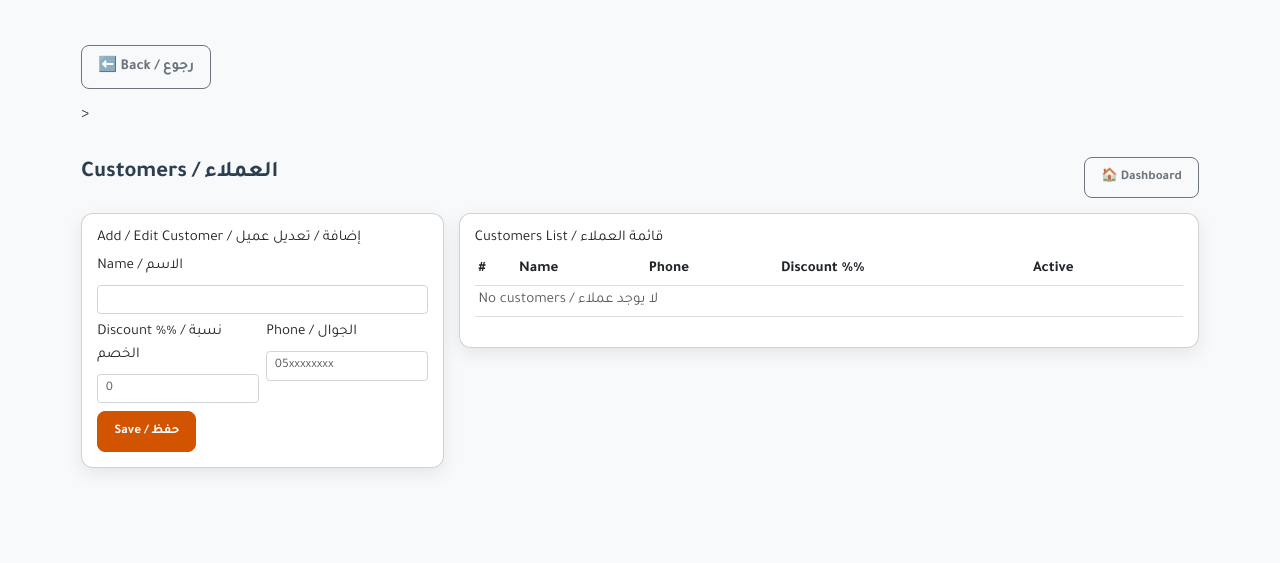
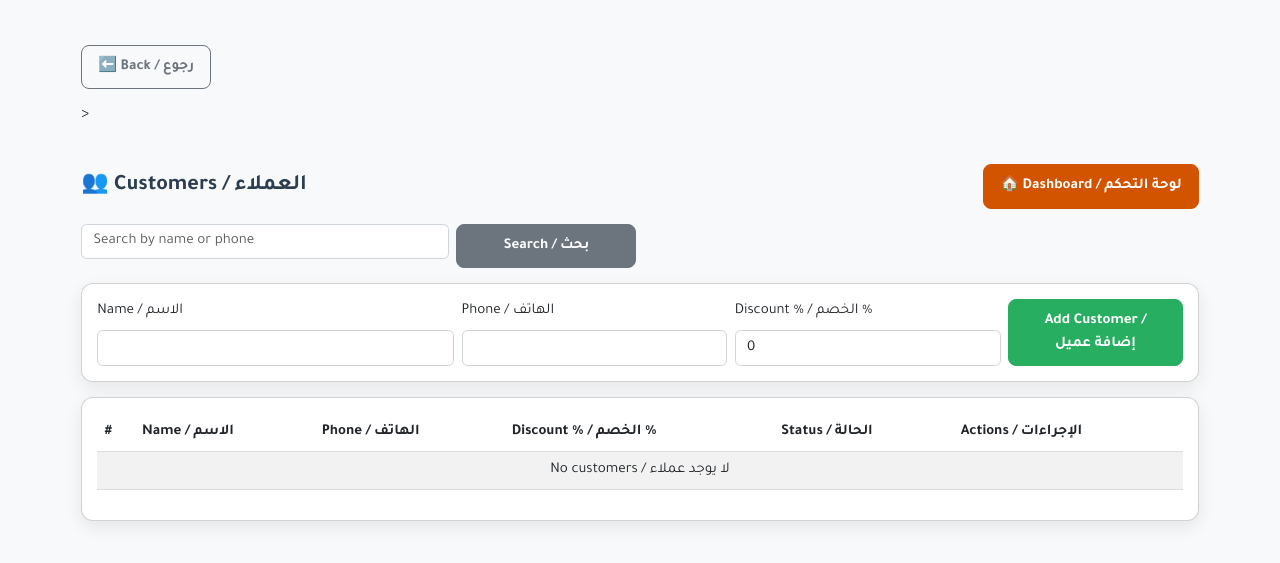
Before and after one commit to fysl71443-coder/last_try, a Python web app: template templates/customers.html in a window 1280 px wide. Shown: the part 61-624 px from the top of the page. Run offline with Jinja, Linux system fonts and the light colour scheme; the template is opened without the code that fills it, so the values that code supplies are empty.

Commit message:
Customers/Menu screens: fix templates to match new routes; correct forms and actions

```diff
--- a/templates/customers.html
+++ b/templates/customers.html
@@ -1,80 +1,66 @@
 {% extends 'base.html' %}
 {% block title %}{{ _('Customers / العملاء') }}{% endblock %}
 {% block content %}
-<div class="container py-3">
+<div class="container py-4">
   <div class="d-flex justify-content-between align-items-center mb-3">
-    <h4>{{ _('Customers / العملاء') }}</h4>
-    <a class="btn btn-outline-secondary btn-sm" href="{{ url_for('dashboard') }}">🏠 {{ _('Dashboard') }}</a>
+    <h3 class="mb-0">👥 {{ _('Customers / العملاء') }}</h3>
+    <a href="{{ url_for('dashboard') }}" class="btn btn-primary">🏠 {{ _('Dashboard / لوحة التحكم') }}</a>
   </div>
 
-  <div class="row g-3">
-    <div class="col-lg-4">
-      <div class="card p-3">
-        <h6 class="mb-2">{{ _('Add / Edit Customer / إضافة / تعديل عميل') }}</h6>
-        <form method="post" action="{{ url_for('customers_add') }}" class="row g-2">
+  <form method="GET" class="row g-2 mb-3">
+    <div class="col-md-4"><input name="q" class="form-control" placeholder="{{ _('Search by name or phone') }}" value="{{ request.args.get('q','') }}"></div>
+    <div class="col-md-2"><button class="btn btn-secondary w-100">{{ _('Search / بحث') }}</button></div>
+  </form>
+
+  <div class="card mb-3"><div class="card-body">
+    <form method="POST" class="row g-2 align-items-end" action="{{ url_for('customers') }}">
       <input type="hidden" name="csrf_token" value="{{ csrf_token() }}"/>
-          <div class="col-12">
-            <label class="form-label form-label-sm">{{ _('Name / الاسم') }}</label>
-            <input name="name" class="form-control form-control-sm" required/>
+      <div class="col-md-4">
+        <label class="form-label">{{ _('Name / الاسم') }}</label>
+        <input name="name" class="form-control" required>
       </div>
-          <div class="col-6">
-            <label class="form-label form-label-sm">{{ _('Discount %% / نسبة الخصم') }}</label>
-            <input type="number" name="discount_percent" step="0.01" min="0" max="100" class="form-control form-control-sm" placeholder="0"/>
+      <div class="col-md-3">
+        <label class="form-label">{{ _('Phone / الهاتف') }}</label>
+        <input name="phone" class="form-control">
       </div>
-          <div class="col-6">
-            <label class="form-label form-label-sm">{{ _('Phone / الجوال') }}</label>
-            <input name="phone" class="form-control form-control-sm" placeholder="05xxxxxxxx"/>
+      <div class="col-md-3">
+        <label class="form-label">{{ _('Discount % / الخصم %') }}</label>
+        <input name="discount_percent" type="number" step="0.01" value="0" class="form-control">
       </div>
-          <div class="col-12">
-            <button class="btn btn-sm btn-primary">{{ _('Save / حفظ') }}</button>
+      <div class="col-md-2">
+        <button class="btn btn-success w-100">{{ _('Add Customer / إضافة عميل') }}</button>
       </div>
     </form>
-      </div>
-    </div>
-    <div class="col-lg-8">
-      <div class="card p-3">
-        <h6 class="mb-2">{{ _('Customers List / قائمة العملاء') }}</h6>
+  </div></div>
+
+  <div class="card"><div class="card-body">
     <div class="table-responsive">
-          <table class="table table-sm align-middle">
-            <thead>
-              <tr>
-                <th>#</th>
-                <th>{{ _('Name') }}</th>
-                <th>{{ _('Phone') }}</th>
-                <th>{{ _('Discount %%') }}</th>
-                <th>{{ _('Active') }}</th>
-                <th></th>
-              </tr>
-            </thead>
+      <table class="table table-striped">
+        <thead><tr>
+          <th>#</th><th>{{ _('Name / الاسم') }}</th><th>{{ _('Phone / الهاتف') }}</th>
+          <th>{{ _('Discount % / الخصم %') }}</th><th>{{ _('Status / الحالة') }}</th><th>{{ _('Actions / الإجراءات') }}</th>
+        </tr></thead>
         <tbody>
           {% for c in customers %}
           <tr>
-                <td>{{ c.id }}</td>
+            <td>{{ loop.index }}</td>
             <td>{{ c.name }}</td>
             <td>{{ c.phone or '-' }}</td>
-                <td>{{ '%.2f'|format(c.discount_percent or 0) }}</td>
+            <td>{{ c.discount_percent or 0 }}%</td>
+            <td><span class="badge bg-{{ 'success' if c.active else 'secondary' }}">{{ _('Active') if c.active else _('Inactive') }}</span></td>
             <td>
-                  {% if c.active %}<span class="badge bg-success">{{ _('Active') }}</span>{% else %}<span class="badge bg-secondary">{{ _('Inactive') }}</span>{% endif %}
-                </td>
-                <td class="text-nowrap">
-                  <form method="post" action="{{ url_for('customers_toggle', customer_id=c.id) }}" class="d-inline">
+              <form method="post" action="{{ url_for('customers_toggle', cid=c.id) }}" onsubmit="return confirm('{{ _('Confirm toggle status? / تأكيد تغيير الحالة؟') }}')">
                 <input type="hidden" name="csrf_token" value="{{ csrf_token() }}"/>
-                    <button class="btn btn-sm btn-outline-secondary">{{ _('Toggle / تفعيل/تعطيل') }}</button>
-                  </form>
-                  <form method="post" action="{{ url_for('customers_delete', customer_id=c.id) }}" class="d-inline" onsubmit="return confirm('{{ _('Delete customer? / حذف العميل؟') }}');">
-                    <input type="hidden" name="csrf_token" value="{{ csrf_token() }}"/>
-                    <button class="btn btn-sm btn-outline-danger">{{ _('Delete / حذف') }}</button>
+                <button class="btn btn-sm btn-outline-primary">{{ _('Toggle / تبديل') }}</button>
               </form>
             </td>
           </tr>
           {% else %}
-              <tr><td colspan="6" class="text-muted">{{ _('No customers / لا يوجد عملاء') }}</td></tr>
+          <tr><td colspan="6" class="text-center">{{ _('No customers / لا يوجد عملاء') }}</td></tr>
           {% endfor %}
         </tbody>
       </table>
     </div>
-      </div>
-    </div>
-  </div>
+  </div></div>
 </div>
 {% endblock %}
```
Lines whose indentation alone changed are shown as unchanged.
